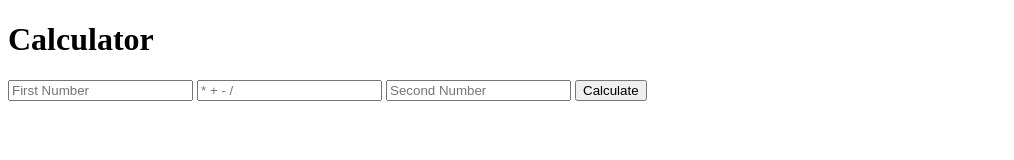
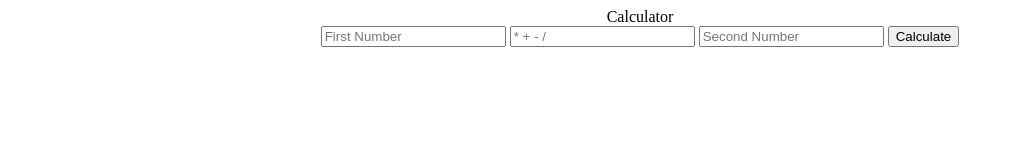
Before and after one commit to manhasanmol/Calculator, a website: page index.html in a window 1280 px wide. Shown: the whole page, without its empty margins (0-1014 px from the left). Drawn offline with Linux system fonts and the light colour scheme.

Commit message:
Update index.html
add style to body

```diff
--- a/index.html
+++ b/index.html
@@ -3,7 +3,7 @@
 <head>
     <title>Calculator</title>
 </head>
-<body>
+<body style="text-align:center;>
     <h1>Calculator</h1>
     <form action="/" method="post">
         <input type="text" name="num1" placeholder="First Number">
```
